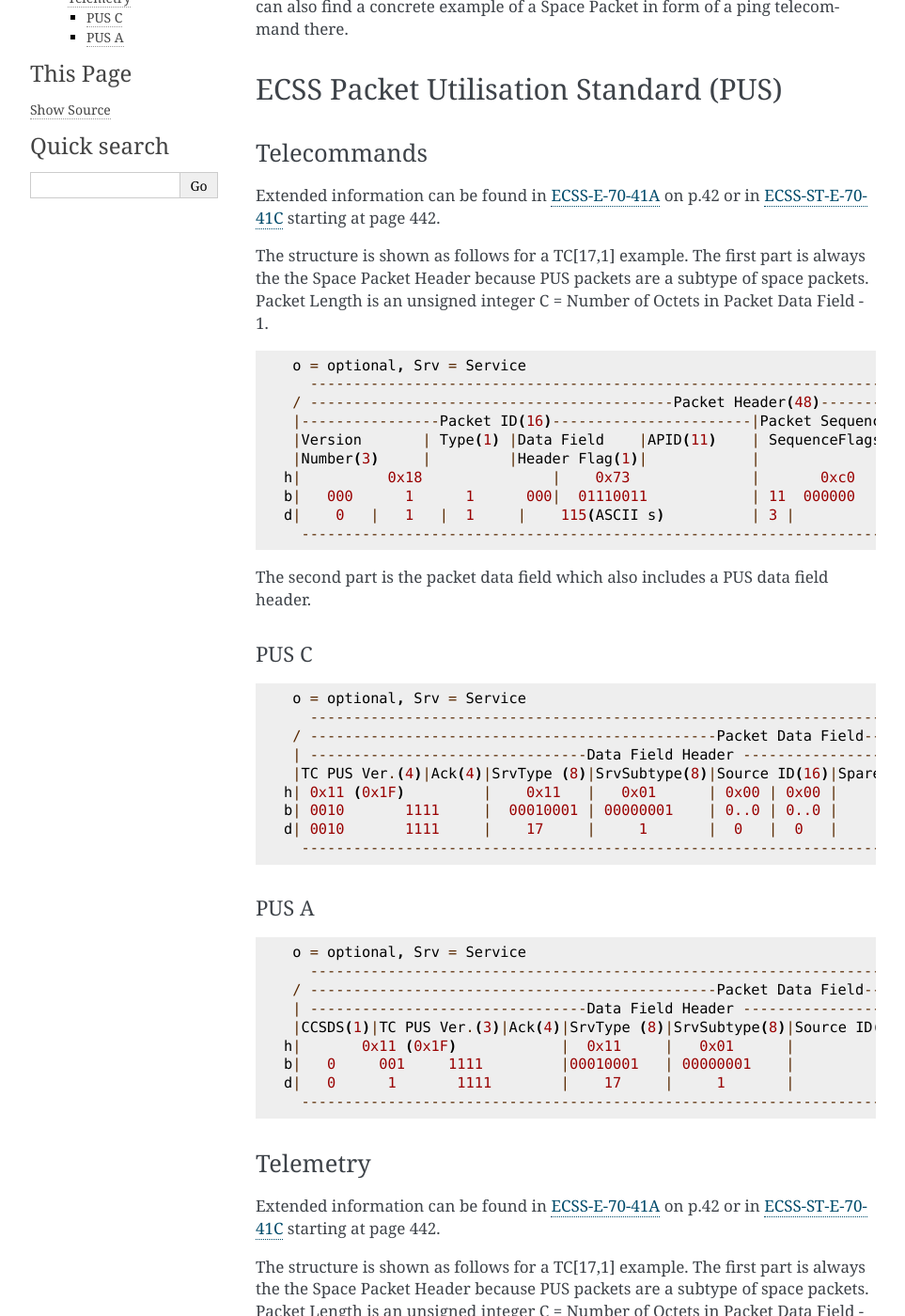
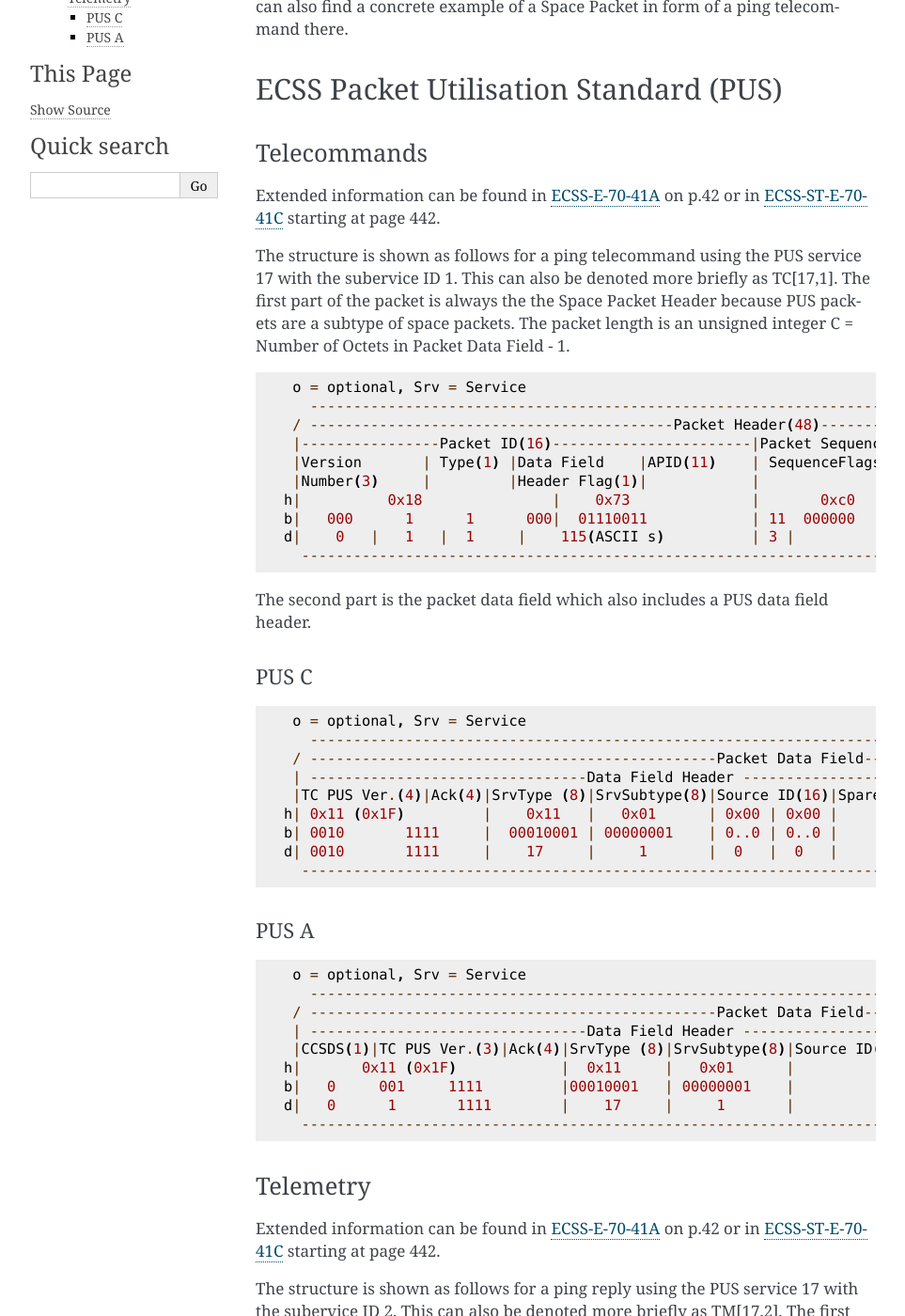
Before and after one commit to us-irs/spacepackets-py, a Sphinx documentation site: the page built from docs/packets.rst, in a window 1280 px wide and 1400 px high, scrolled down 275 px. Shown: the whole window at 94% size, without its empty margins (148-1111 px from the left). Built offline with Sphinx 7.4.7, drawn with Linux system fonts in a browser that asks for light colours; some of the changed text lies outside the part shown.

Commit message:
more explanation

```diff
--- a/docs/packets.rst
+++ b/docs/packets.rst
@@ -20,9 +20,10 @@ Telecommands
 Extended information can be found in `ECSS-E-70-41A`_  on p.42 or in `ECSS-ST-E-70-41C`_ starting at
 page 442.
 
-The structure is shown as follows for a TC[17,1] example. The first part is always the the
-Space Packet Header because PUS packets are a subtype of space packets.
-Packet Length is an unsigned integer C = Number of Octets in Packet Data Field - 1.
+The structure is shown as follows for a ping telecommand using the PUS service 17 with the
+subervice ID 1. This can also be denoted more briefly as TC[17,1]. The first part
+of the packet is always the the Space Packet Header because PUS packets are a subtype of space
+packets. The packet length is an unsigned integer C = Number of Octets in Packet Data Field - 1.
 
 .. code-block::
 
@@ -75,9 +76,10 @@ Telemetry
 Extended information can be found in `ECSS-E-70-41A`_  on p.42 or in `ECSS-ST-E-70-41C`_ starting at
 page 442.
 
-The structure is shown as follows for a TC[17,1] example. The first part is always the the
-Space Packet Header because PUS packets are a subtype of space packets.
-Packet Length is an unsigned integer C = Number of Octets in Packet Data Field - 1.
+The structure is shown as follows for a ping reply using the PUS service 17 with the
+subervice ID 2. This can also be denoted more briefly as TM[17,2]. The first part
+of the packet is always the the Space Packet Header because PUS packets are a subtype of space
+packets. The packet length is an unsigned integer C = Number of Octets in Packet Data Field - 1.
 
 .. code-block::
 
```
